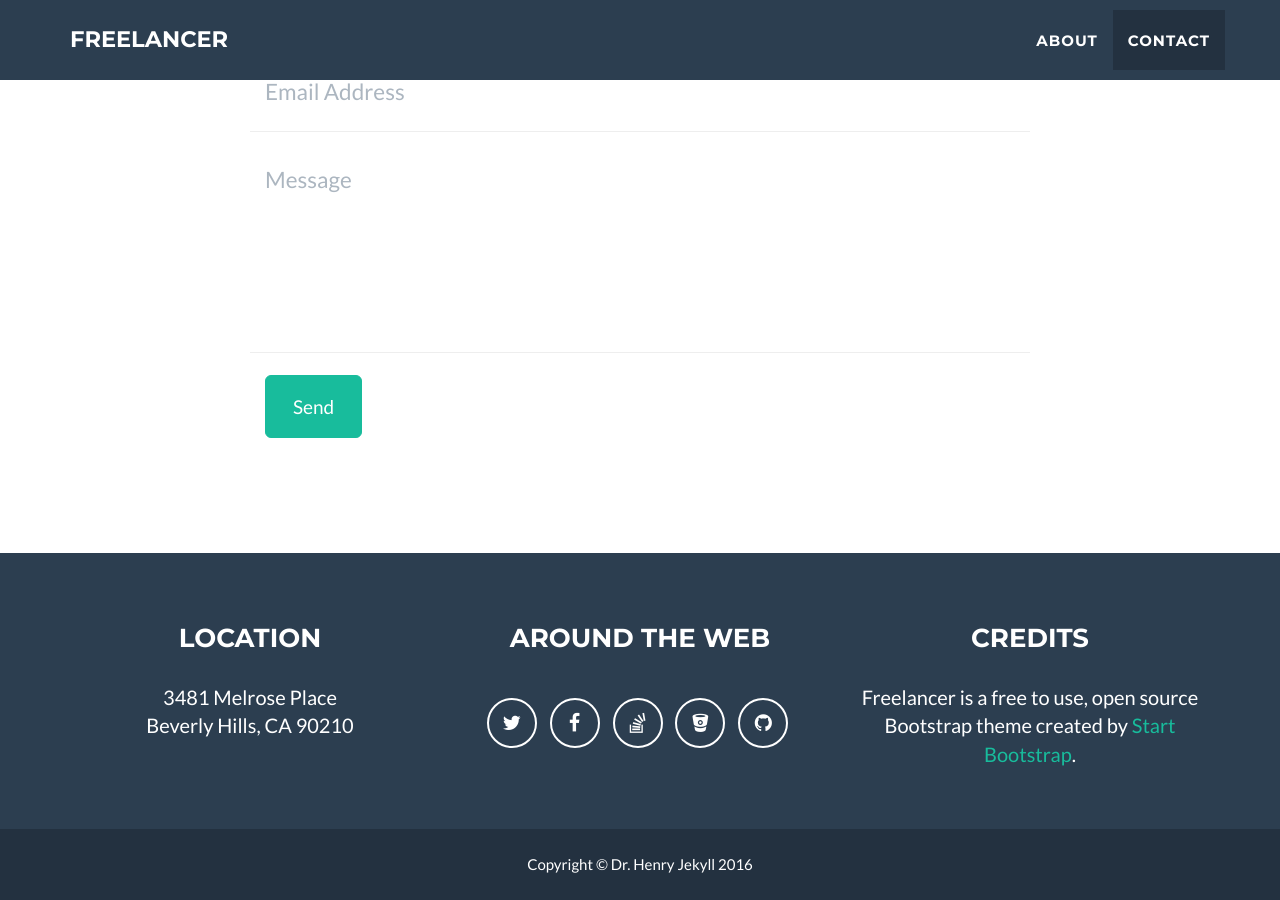
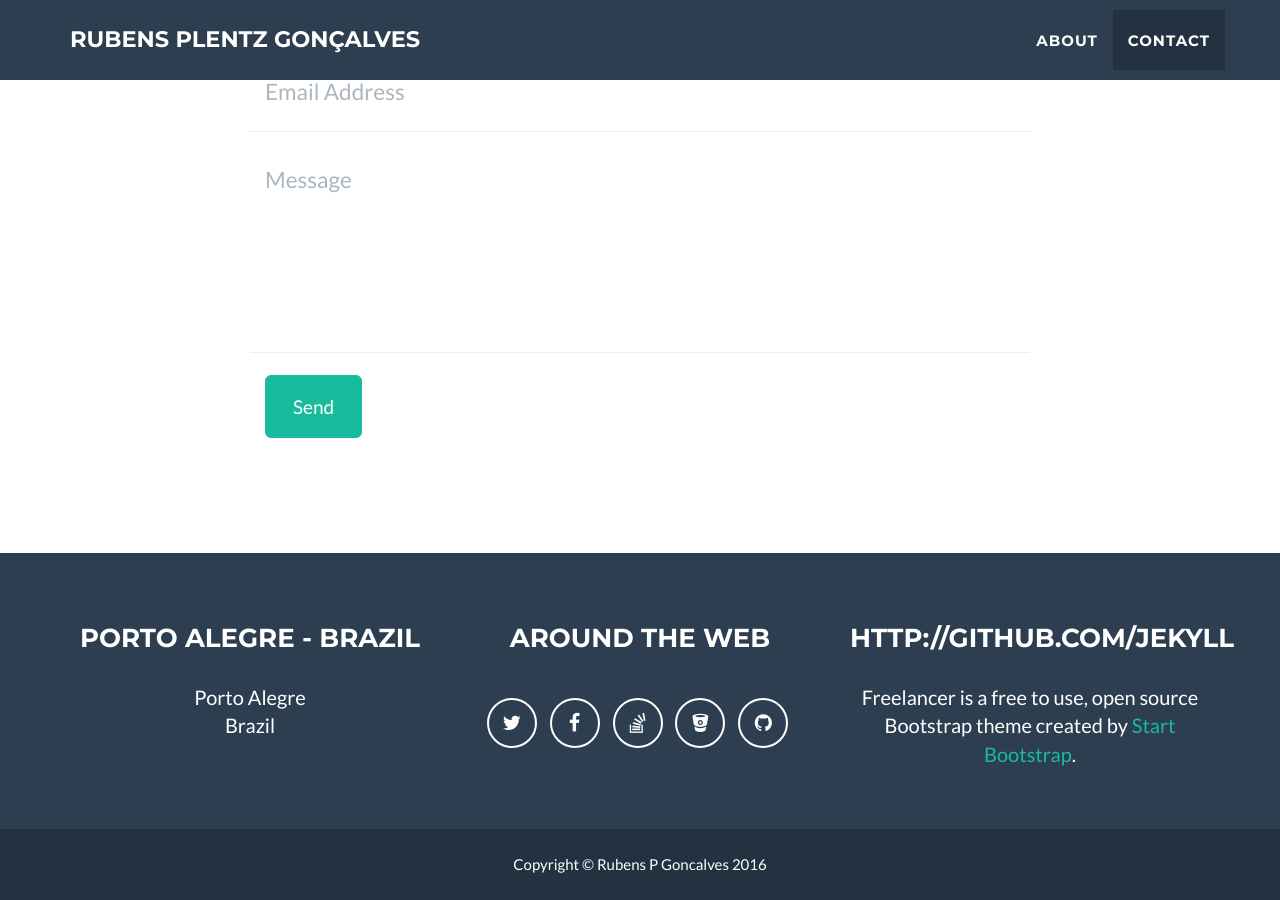
Before and after one commit to rubenspg/rubenspg.github.io, a Jekyll site: the page built from index.html, in a window 1280 px wide and 900 px high, scrolled down 1595 px. Built offline with Jekyll 4.4.1, drawn with Linux system fonts in a browser that asks for light colours; some of the changed text lies outside the part shown.

Commit message:
Updating personal info

```diff
--- a/_config.yml
+++ b/_config.yml
@@ -1,10 +1,10 @@
 # Site settings
-title: Freelancer
-email: your-email@domain.com
-url: https://example.github.io
+title: Rubens Plentz Gonçalves
+email: rubenspg@gmail.com
+url: https://rubenspg.github.io
 description: "Write an awesome description for your new site here. You can edit this line in _config.yml. It will appear in your document head meta (for Google search results) and in your feed.xml site description."
-skills: "Web Developer - Graphic Artist - User Experience Designer"
-meta_author: LastName FirstName
+skills: "Software Engineer - Scrum Master (CSM)"
+meta_author: Goncalves Rubens
 
 # Google webmaster tools
 google_verify:
@@ -31,15 +31,15 @@ color:
 
 # Footer settings
 footer:
-  copyright: Dr. Henry Jekyll
-  location: Location
+  copyright: Rubens P Goncalves
+  location: Porto Alegre - Brazil
   social: Around the Web
-  credits: Credits
+  credits: http://github.com/jekyll
 
 # Social networks usernames (many more available: google-plus, flickr, dribbble, pinterest, instagram, tumblr, linkedin, etc.)
 social:
   - title: twitter
-    url: http://twitter.com/jekyllrb
+    url: http://twitter.com/rubenspg
   - title: facebook
     url:
   - title: stack-overflow
@@ -47,12 +47,12 @@ social:
   - title: bitbucket
     url: http://bitbucket.org/jekyll
   - title: github
-    url: http://github.com/jekyll
+    url: http://github.com/rubenspg
 
 # Postal address (add as many lines as necessary)
 address:
-  - line: 3481 Melrose Place
-  - line: Beverly Hills, CA 90210
+  - line: Porto Alegre
+  - line: Brazil
 
 # Credits content
 credits: 'Freelancer is a free to use, open source Bootstrap theme created by <a href="http://startbootstrap.com">Start Bootstrap</a>.'
--- a/_layouts/default.html
+++ b/_layouts/default.html
@@ -7,9 +7,9 @@
     {% include about.html %}
 
     {% if site.contact == "static" %}
-    {% include contact_static.html %}
+      {% include contact_static.html %}
     {% elsif site.contact == "disqus" %}
-    {% include contact_disqus.html %}
+      {% include contact_disqus.html %}
     {% else %}
     {% include contact.html %}
     {% endif %}
```
